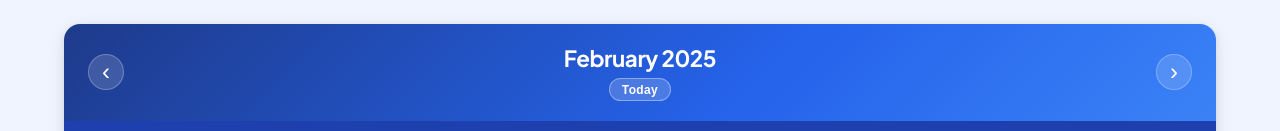
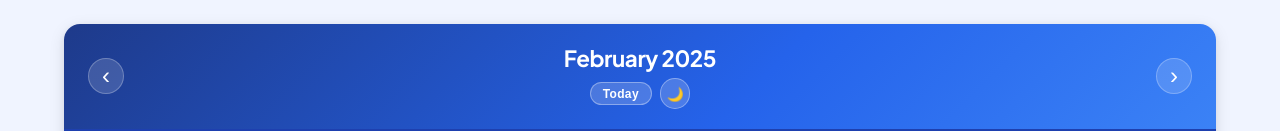
Before and after one commit to ronnyml/react-calendar, a React (Vite) app: page / in a window 1280 px wide. Shown: the top 131 px of the page. Built offline with nearby package versions, Linux system fonts and the light colour scheme; no server answers.

Commit message:
Add dark mode toggle with persisted preference
Theme toggled via a sun/moon button in the header. Dark palette uses
CSS custom property overrides on [data-theme=dark]; preference
is saved in localStorage so it survives page reloads.

```diff
--- a/src/App.css
+++ b/src/App.css
@@ -38,7 +38,28 @@ body {
   --radius: 0.5rem;
   --radius-lg: 1rem;
   --radius-full: 9999px;
+}
 
+/* ── Dark theme tokens ───────────────────────────────────────────────────── */
+.calendar-container[data-theme="dark"] {
+  --accent: #60a5fa;
+  --accent-dark: #93c5fd;
+  --accent-light: #1e3a5f;
+  --danger: #f87171;
+  --danger-dark: #fca5a5;
+  --border: #334155;
+  --surface: #1e293b;
+  --surface-2: #0f172a;
+  --surface-hover: #273548;
+  --text-primary: #f1f5f9;
+  --text-secondary: #94a3b8;
+  --text-muted: #475569;
+  --shadow-sm: 0 1px 3px rgba(0,0,0,.3), 0 1px 2px rgba(0,0,0,.2);
+  --shadow-md: 0 4px 16px rgba(0,0,0,.4), 0 2px 6px rgba(0,0,0,.25);
+  --shadow-lg: 0 20px 48px rgba(0,0,0,.5), 0 8px 20px rgba(0,0,0,.3);
+}
+
+.calendar-container {
   width: 100%;
   max-width: 72rem;
   margin: 0 auto;
@@ -46,6 +67,11 @@ body {
   border-radius: var(--radius-lg);
   box-shadow: var(--shadow-md);
   overflow: hidden;
+  transition: background 0.25s, box-shadow 0.25s;
+}
+
+body:has(.calendar-container[data-theme="dark"]) {
+  background: #0f172a;
 }
 
 /* ── Header ──────────────────────────────────────────────────────────────── */
@@ -114,6 +140,30 @@ body {
 }
 
 .today-btn:hover {
+  background: rgba(255,255,255,0.32);
+}
+
+.header-actions {
+  display: flex;
+  align-items: center;
+  gap: 0.5rem;
+}
+
+.theme-toggle {
+  background: rgba(255,255,255,0.18);
+  border: 1px solid rgba(255,255,255,0.35);
+  border-radius: var(--radius-full);
+  width: 1.9rem;
+  height: 1.9rem;
+  font-size: 0.85rem;
+  cursor: pointer;
+  display: flex;
+  align-items: center;
+  justify-content: center;
+  transition: background 0.15s;
+}
+
+.theme-toggle:hover {
   background: rgba(255,255,255,0.32);
 }
 
--- a/src/components/Calendar.tsx
+++ b/src/components/Calendar.tsx
@@ -22,6 +22,7 @@ import { GenerateDaysProps } from "../interfaces/GenerateDays";
 import { Reminder, ReminderDetail, RemindersState, ShowReminderFormState } from "../interfaces/Reminder";
 
 const STORAGE_KEY = "calendar-reminders";
+const THEME_KEY = "calendar-theme";
 
 const loadReminders = (): RemindersState => {
   try {
@@ -34,6 +35,7 @@ const loadReminders = (): RemindersState => {
 
 const Calendar = () => {
   const today = dayjs().format("YYYY-MM-DD");
+  const [isDark, setIsDark] = useState(() => localStorage.getItem(THEME_KEY) === "dark");
   const [currentDate, setCurrentDate] = useState(dayjs());
   const [selectedDate, setSelectedDate] = useState<string | null>(null);
   const [showYearSelector, setShowYearSelector] = useState(false);
@@ -46,6 +48,10 @@ const Calendar = () => {
   useEffect(() => {
     localStorage.setItem(STORAGE_KEY, JSON.stringify(reminders));
   }, [reminders]);
+
+  useEffect(() => {
+    localStorage.setItem(THEME_KEY, isDark ? "dark" : "light");
+  }, [isDark]);
 
   const [reminderDetail, setReminderDetail] = useState<ReminderDetail | null>(null);
   const [showReminderForm, setShowReminderForm] = useState<ShowReminderFormState | null>(null);
@@ -179,7 +185,7 @@ const Calendar = () => {
   };
 
   return (
-    <div className="calendar-container">
+    <div className="calendar-container" data-theme={isDark ? "dark" : "light"}>
       <div className="header">
         <button className="nav-btn" onClick={() => changeMonth(-1)}>&#8249;</button>
         <div className="header-center">
@@ -189,7 +195,12 @@ const Calendar = () => {
           >
             {currentDate.format("MMMM YYYY")}
           </h2>
-          <button className="today-btn" onClick={goToToday}>Today</button>
+          <div className="header-actions">
+            <button className="today-btn" onClick={goToToday}>Today</button>
+            <button className="theme-toggle" onClick={() => setIsDark(d => !d)} aria-label="Toggle dark mode">
+              {isDark ? "☀️" : "🌙"}
+            </button>
+          </div>
         </div>
         <button className="nav-btn" onClick={() => changeMonth(1)}>&#8250;</button>
       </div>
```
